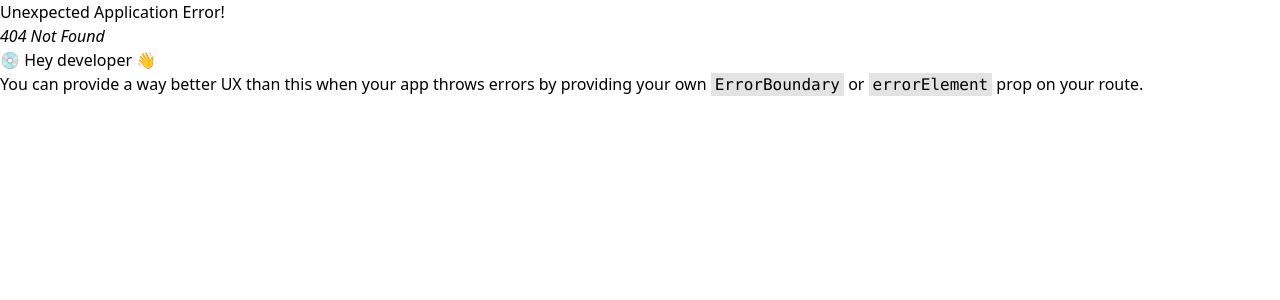
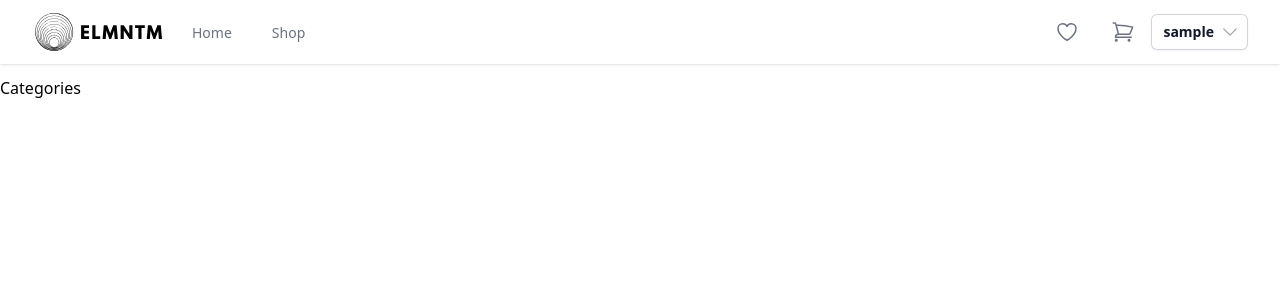
Before and after one commit to nikoauer/Elementum-E-Commerce-Store, a React (Vite) app in the folder Frontend/: page /admin/categorylist in a window 1280 px wide. Before the commit this address had no page. Shown: the top 300 px of the page. Built offline with nearby package versions, Linux system fonts and the light colour scheme; sample sign-in values are in the browser's storage.

Commit message:
fixed minor bug in category navigation

```diff
--- a/Frontend/src/main.jsx
+++ b/Frontend/src/main.jsx
@@ -1,41 +1,43 @@
-
-import ReactDOM from 'react-dom/client'
-import App from './App.jsx'
-import './index.css'
+import ReactDOM from "react-dom/client";
+import App from "./App.jsx";
+import "./index.css";
 import { Route, RouterProvider, createRoutesFromElements } from "react-router";
 import { createBrowserRouter } from "react-router-dom";
-import {Provider} from 'react-redux';
-import store from './redux/features/store.js'
+import { Provider } from "react-redux";
+import store from "./redux/features/store.js";
 
 //Auth directories
-import Login from './pages/Auth/Login.jsx'
-import Register from './pages/Auth/Register.jsx'
+import Login from "./pages/Auth/Login.jsx";
+import Register from "./pages/Auth/Register.jsx";
 
 //Private directories
-import PrivateRoute from './components/privateRoutes.jsx';
-import Profile from './pages/User/Profile.jsx';
-import AdminRoutes from './pages/Admin/AdminRoutes.jsx';
-import UserList from './pages/Admin/UserList.jsx';
+import PrivateRoute from "./components/privateRoutes.jsx";
+import Profile from "./pages/User/Profile.jsx";
+import AdminRoutes from "./pages/Admin/AdminRoutes.jsx";
+import UserList from "./pages/Admin/UserList.jsx";
+import CategoryList from "./pages/Admin/CategoryList.jsx";
 
 const router = createBrowserRouter(
   createRoutesFromElements(
-    <Route path='/' element={<App />}>
-      <Route path='/login' element={<Login />} />
-      <Route path='/signup' element={<Register />} />
+    <Route path="/" element={<App />}>
+      <Route path="/login" element={<Login />} />
+      <Route path="/signup" element={<Register />} />
 
       <Route path="" element={<PrivateRoute />}>
         <Route path="/profile" element={<Profile />} />
       </Route>
 
-    {/* admin routes */}
-    <Route path='/admin' element={<AdminRoutes/>}>
-      <Route path='userlist' element={<UserList/>} />
+      {/* admin routes */}
+      <Route path="/admin" element={<AdminRoutes />}>
+        <Route path="userlist" element={<UserList />} />
+        <Route path="categorylist" element={<CategoryList />} />
+      </Route>
     </Route>
-  </Route>
   )
-)
+);
 
-ReactDOM.createRoot(document.getElementById('root')).render(
+ReactDOM.createRoot(document.getElementById("root")).render(
   <Provider store={store}>
     <RouterProvider router={router} />
-  </Provider>)
+  </Provider>
+);
--- /dev/null
+++ b/Frontend/src/pages/Admin/CategoryList.jsx
@@ -0,0 +1,9 @@
+
+
+const CategoryList = () => {
+    return(
+        <h1>Categories</h1>
+    )
+}
+
+export default CategoryList
--- a/Frontend/src/pages/Auth/Navigation.jsx
+++ b/Frontend/src/pages/Auth/Navigation.jsx
@@ -157,7 +157,7 @@ export default function Navigation() {
                                 <Menu.Item>
                                   {({ active }) => (
                                     <Link
-                                      to="/admin/"
+                                      to="/admin/categorylist"
                                       className={classNames(
                                         active
                                           ? "bg-gray-100 text-gray-900"
```
